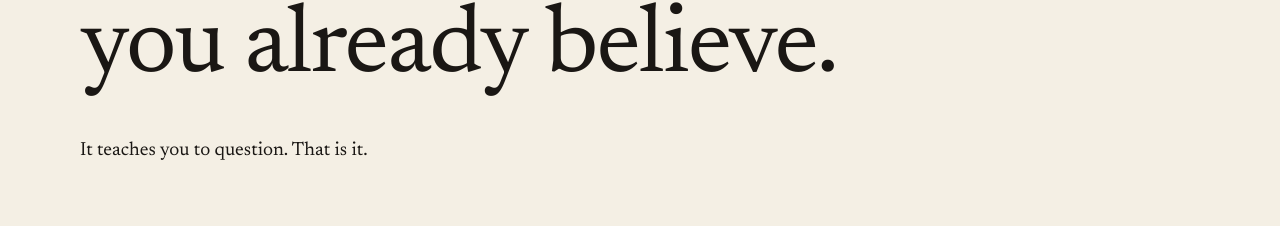
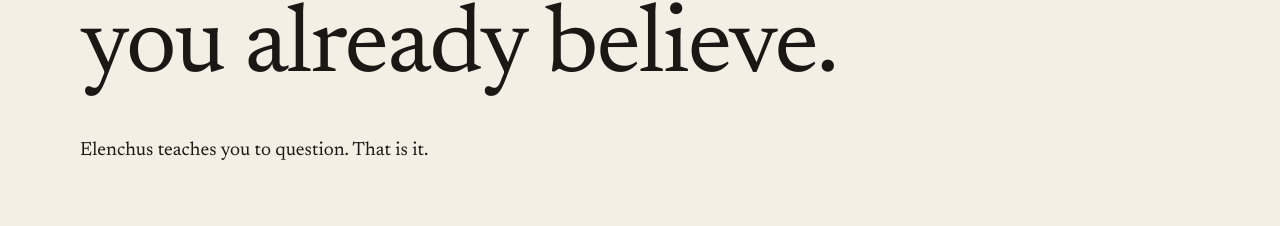
Before and after one commit to theravingrooster/elenchus-site, a Next.js app: page /ask in a window 1280 px wide. Shown: the part 391-617 px from the top of the page. Built offline with nearby package versions, Linux system fonts and the light colour scheme.

Commit message:
copy: /ask line gets a subject, Elenchus teaches you to question (#17)

```diff
--- a/content/ask.ts
+++ b/content/ask.ts
@@ -7,7 +7,7 @@ export const ask = {
   intro: {
     label: "01 / ASK",
     heading: "Start from a statement you already believe.",
-    body: "It teaches you to question. That is it.",
+    body: "Elenchus teaches you to question. That is it.",
   },
   closing: {
     label: "02 / THE SECOND QUESTION",
```
